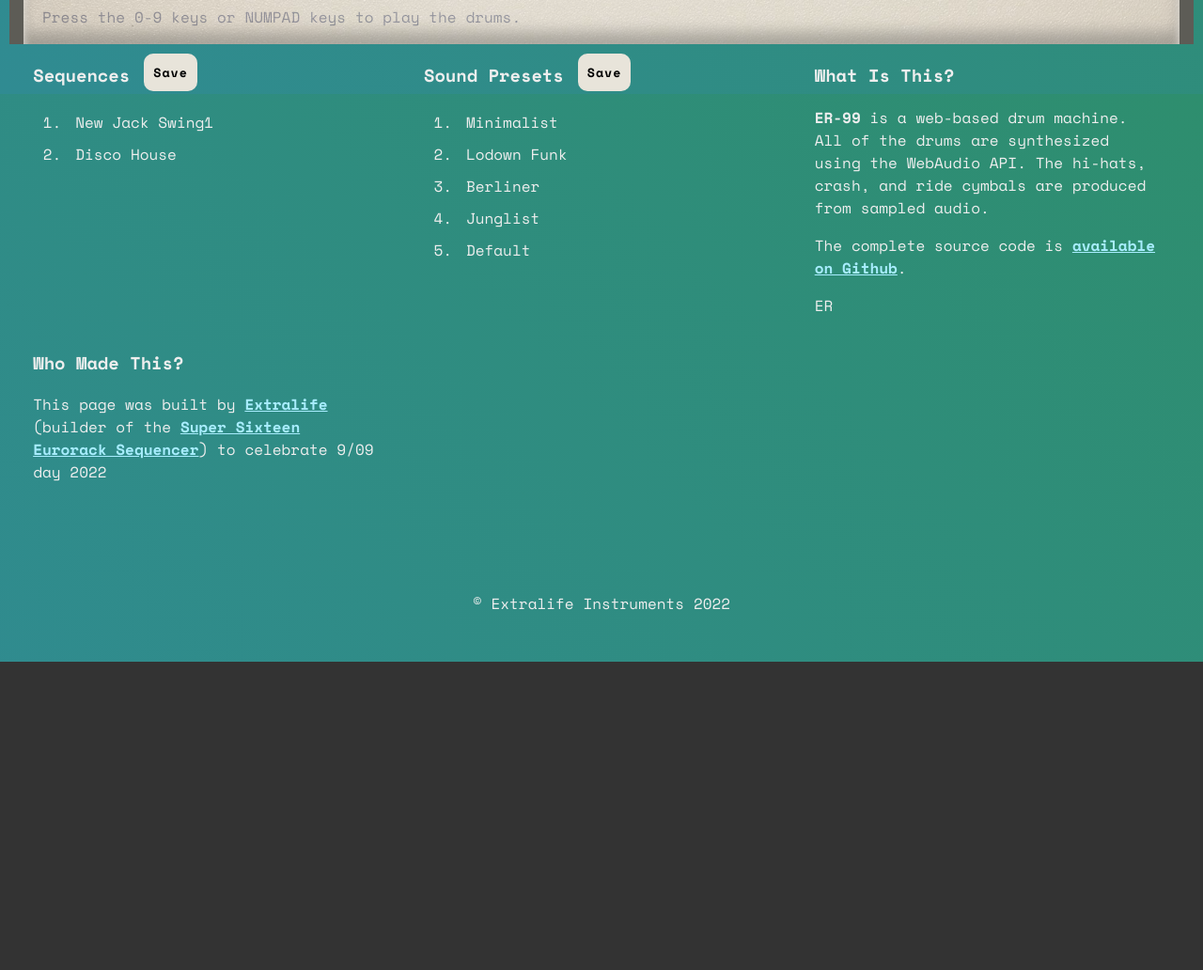
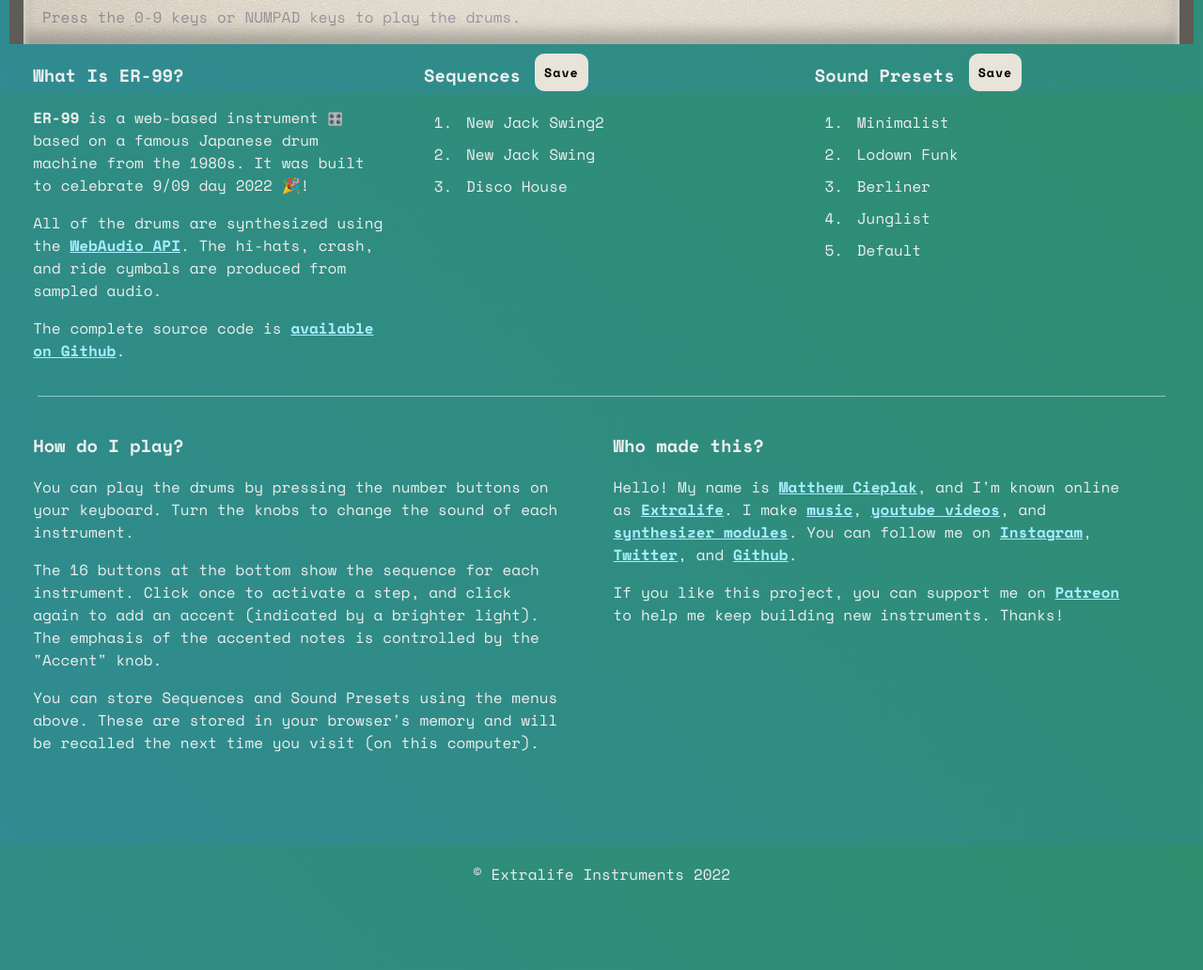
Before and after one commit to matthewcieplak/er-99, a website: page index.html in a window 1280 px wide. Shown: the part 700-1732 px from the top of the page at 94% size. Before the commit the page ends 1404 px from the top, so only its background shows below. Drawn offline with nearby package versions, Linux system fonts and the light colour scheme.

Commit message:
Bugfixes, appearance and sequence tweaks

```diff
--- a/index.html
+++ b/index.html
@@ -18,6 +18,7 @@
     <link rel="preconnect" href="https://fonts.googleapis.com">
     <link rel="preconnect" href="https://fonts.gstatic.com" crossorigin>
     <link href="https://fonts.googleapis.com/css2?family=Exo:wght@800&family=Space+Mono:ital,wght@0,400;0,700;1,400&display=swap" rel="stylesheet">
+    <meta charset="UTF-8">
 </head>
 <body>
     <div id="wrapper">
@@ -443,13 +444,6 @@
     </div>
     <div class="postscript">
 
-        <div class="column">
-            <h3 class="left">Sequences</h3>
-            <button id="save_sequence" class="simple_button">Save</button>
-
-            <textarea id="sequence_text" style="display: none;">JSON HERE</textarea>
-            <ul id="sequence_list" class="preset_list clear"></ul>
-        </div>
 
         <div class="column">
             <h3 class="left">Sound Presets</h3>
@@ -460,19 +454,43 @@
         </div>
 
         <div class="column">
-            <h3>What Is This?</h3>
-            <p><strong>ER-99</strong> is a web-based drum machine. All of the drums are synthesized using the WebAudio API. The hi-hats, crash, and ride cymbals are produced from sampled audio.
-            <p>The complete source code is <a href="https://github.com/matthewcieplak/er-99">available on Github</a>.</p>
-            <p>ER</p>
+            <h3 class="left">Sequences</h3>
+            <button id="save_sequence" class="simple_button">Save</button>
+
+            <textarea id="sequence_text" style="display: none;">JSON HERE</textarea>
+            <ul id="sequence_list" class="preset_list clear"></ul>
         </div>
 
-        <div class="column">
-            <h3>Who Made This?</h3>
-            <p>This page was built by <a href="https://youtube.com/c/extralifedisco">Extralife</a> (builder of the <a href="https://store.extralifeinstruments.com">Super Sixteen Eurorack Sequencer</a>) to celebrate 9/09 day 2022
+        <div class="column flexcolumn">
+            <h3>What Is ER-99?</h3>
+            <p><strong>ER-99</strong> is a web-based instrument <code>🎛️</code> based on a famous Japanese drum machine from the 1980s. It was built to celebrate 9/09 day 2022 🎉!
+            <p>All of the drums are synthesized using the <a href="https://developer.mozilla.org/en-US/docs/Web/API/Web_Audio_API" target="_blank">WebAudio API</a>. The hi-hats, crash, and ride cymbals are produced from sampled audio.
+            <p>The complete source code is <a href="https://github.com/matthewcieplak/er-99" target="_blank">available on Github</a>.</p>
+        </div>
 
+        <hr class="hidden-xs hidden-sm hidden-md"/>
+
+
+        <div class="clear column doublecolumn">
+            <h3>How do I play?</h3>
+            <p>You can play the drums by pressing the number buttons on your keyboard. Turn the knobs to change the sound of each instrument. </p>
+
+            <p>The 16 buttons at the bottom show the sequence for each instrument. Click once to activate a step, and click again to add an accent (indicated by a brighter light). The emphasis of the accented notes is controlled by the "Accent" knob.</p>
+
+            <p>You can store Sequences and Sound Presets using the menus above. These are stored in your browser's memory and will be recalled the next time you visit (on this computer).</p>
+        </div>
+
+        <div class="column doublecolumn">
+            <h3>Who made this?</h3>
+            <p>Hello! My name is <a href="https://matthewcieplak.com" target="_blank">Matthew Cieplak</a>, and I'm known online as <a href="https://youtube.com/c/extralifedisco" target="_blank">Extralife</a>.
+            I make <a href="https://soundcloud.com/extralifedisco">music</a>, <a href="https://youtube.com/c/extralifedisco">youtube videos</a>, and <a href="https://store.extralifeinstruments.com">synthesizer modules</a>.
+            You can follow me on <a href="https://instagram.com/extralifedisco" target="_blank">Instagram</a>, <a href="https://twitter.com/extralifedisco" target="_blank">Twitter</a>, and <a href="https://github.com/matthewcieplak">Github</a>.
+
+            <p>If you like this project, you can support me on <a href="https://patreon.com/extralife">Patreon</a> to help me keep building new instruments. Thanks!</p>
         </div>
         <p style="text-align: center; clear: both; padding: 100px 0 50px;">&copy; Extralife Instruments 2022</p>
 
     </div>
+<div class="clear">&nbsp;</div>
 </body>
 </html>
--- a/js/build.js
+++ b/js/build.js
@@ -1112,6 +1112,7 @@
         sequencer[key] = preset[key];
         switch (key) {
             case 'bars':
+                sequence_max_length = preset[key] * 16;
                 setSequenceLength(preset[key]);
                 updateSequenceDisplay();
                 break;
@@ -1183,7 +1184,9 @@
 function keyPressed(event) {
     if (!running)
         setupAudio();
-    if (document.activeElement)
+    if (document.activeElement.nodeName == 'INPUT') {
+        return true;
+    }
     if (keymap[event.which]) {
         notePlayed(keymap[event.which]);
     }
--- a/presets.json
+++ b/presets.json
@@ -11,9 +11,9 @@
         "bd_decay":938.00,"bd_env_time": 58.00,"bd_pitch": 42.40,"bd_saturation": 1.64,"bd_tone": 0.42,"bd_volume": 0.5,"cr_decay": 3000.00,"cr_pitch": 1.07,"cr_volume": 0.53,"hc_decay": 0.00,"hc_spread": 13.52,"hc_tone_decay": 761.64,"hc_volume": 0.89,"ht_decay": 210.00,"ht_pitch": 301.50,"ht_tone": 0.06,"ht_volume": 0.50,"lt_decay": 210.00,"lt_pitch": 133.60,"lt_tone": 0.06,"lt_volume": 0.68,"mt_decay": 210.00,"mt_pitch": 213.00,"mt_tone": 0.06,"mt_volume": 0.72,"ohh_decay": 2789.00,"ohh_decay_closed": 382.86,"ohh_pitch": 1.11,"ohh_volume": 0.47,"rc_decay": 3000.00,"rc_pitch": 0.80,"rc_volume": 0.39,"rs_volume": 1.84,"sd_decay": 200.00,"sd_pitch": 132.00,"sd_snap": 270.00,"sd_tone": 0.86,"sd_volume": 0.55
     },
     "Lodown Funk" : {
-        "bd_decay": 1802.00,"bd_env_time": 46.00,"bd_pitch": 65.60,"bd_saturation": 3.00,"bd_tone": 0.08,"bd_volume": 0.46,"cr_decay": 506.00,"cr_pitch": 0.51,"cr_volume": 0.47,"hc_decay": 420.00,"hc_spread": 26.12,"hc_tone_decay": 148.46,"hc_volume": 0.42,"ht_decay": 60.00,"ht_pitch": 600.00,"ht_tone": 0.12,"ht_volume": 0.50,"lt_decay": 300.00,"lt_pitch": 115.40,"lt_tone": 0.12,"lt_volume": 0.53,"mt_decay": 60.00,"mt_pitch": 367.00,"mt_tone": 0.12,"mt_volume": 0.50,"ohh_decay": 2209.00,"ohh_decay_closed": 236.01,"ohh_pitch": 0.45,"ohh_volume": 0.23,"rc_decay": 999.00,"rc_pitch": 0.40,"rc_volume": 0.36,"rs_volume": 2.64,"sd_decay": 200.00,"sd_pitch": 100.80,"sd_snap": 840.00,"sd_tone": 0.50,"sd_volume": 0.43
+        "bd_decay": 1802.00,"bd_env_time": 46.00,"bd_pitch": 65.60,"bd_saturation": 3.00,"bd_tone": 0.08,"bd_volume": 0.46,"cr_decay": 506.00,"cr_pitch": 0.51,"cr_volume": 0.47,"hc_decay": 200.00,"hc_spread": 26.12,"hc_tone_decay": 148.46,"hc_volume": 0.42,"ht_decay": 60.00,"ht_pitch": 600.00,"ht_tone": 0.12,"ht_volume": 0.50,"lt_decay": 300.00,"lt_pitch": 115.40,"lt_tone": 0.12,"lt_volume": 0.53,"mt_decay": 60.00,"mt_pitch": 367.00,"mt_tone": 0.12,"mt_volume": 0.50,"ohh_decay": 2209.00,"ohh_decay_closed": 236.01,"ohh_pitch": 0.45,"ohh_volume": 0.23,"rc_decay": 999.00,"rc_pitch": 0.40,"rc_volume": 0.36,"rs_volume": 2.64,"sd_decay": 200.00,"sd_pitch": 100.80,"sd_snap": 840.00,"sd_tone": 0.50,"sd_volume": 0.43
     },
     "Minimalist" : {
-        "bd_decay": 470.00,"bd_env_time": 46.00,"bd_pitch": 65.60,"bd_saturation": 0.90,"bd_tone": 0.44,"bd_volume": 0.51,"cr_decay": 245.00,"cr_pitch": 1.60,"cr_volume": 0.32,"hc_decay": 0.00,"hc_spread": 7.04,"hc_tone_decay": 148.46,"hc_volume": 0.34,"ht_decay": 141.60,"ht_pitch": 406.50,"ht_tone": 0.12,"ht_volume": 0.35,"lt_decay": 60.00,"lt_pitch": 203.80,"lt_tone": 0.12,"lt_volume": 0.33,"mt_decay": 60.00,"mt_pitch": 301.00,"mt_tone": 0.00,"mt_volume": 0.28,"ohh_decay": 1107.00,"ohh_decay_closed": 215.80,"ohh_pitch": 1.28,"ohh_volume": 0.47,"rc_decay": 361.00,"rc_pitch": 0.62,"rc_volume": 0.15,"rs_volume": 2.82,"sd_decay": 200.00,"sd_pitch": 167.10,"sd_snap": 100.00,"sd_tone": 0.94,"sd_volume": 0.51
+        "bd_decay": 470.00,"bd_env_time": 46.00,"bd_pitch": 65.60,"bd_saturation": 0.90,"bd_tone": 0.44,"bd_volume": 0.51,"cr_decay": 245.00,"cr_pitch": 1.60,"cr_volume": 0.32,"hc_decay": 0.00,"hc_spread": 7.04,"hc_tone_decay": 148.46,"hc_volume": 0.34,"ht_decay": 141.60,"ht_pitch": 406.50,"ht_tone": 0.12,"ht_volume": 0.60,"lt_decay": 60.00,"lt_pitch": 203.80,"lt_tone": 0.12,"lt_volume": 0.60,"mt_decay": 60.00,"mt_pitch": 301.00,"mt_tone": 0.00,"mt_volume": 0.60,"ohh_decay": 1107.00,"ohh_decay_closed": 215.80,"ohh_pitch": 1.28,"ohh_volume": 0.47,"rc_decay": 361.00,"rc_pitch": 0.62,"rc_volume": 0.15,"rs_volume": 2.82,"sd_decay": 200.00,"sd_pitch": 167.10,"sd_snap": 100.00,"sd_tone": 0.94,"sd_volume": 0.51
     }
 }
--- a/sequences.json
+++ b/sequences.json
@@ -16,7 +16,7 @@
         "swing":1.0,
         "globalAccent":2.0
     },
-    "New Jack Swing1" : {
+    "New Jack Swing" : {
         "bd" : [2,0,0,0, 0,0,0,1, 0,0,2,0, 0,0,0,0, 2,0,0,0, 0,0,0,1, 0,0,2,0, 0,0,0,0 ],
         "sd" : [0,0,0,0, 2,1,0,0, 1,1,1,0, 2,1,0,0, 0,0,0,1, 2,0,0,2, 0,1,1,0, 2,1,0,0 ],
         "lt" : [0,0,0,0, 0,0,0,0, 0,0,0,0, 0,0,0,0, 0,0,0,0, 0,0,0,0, 0,0,0,0, 0,0,1,1 ],
@@ -32,5 +32,8 @@
         "tempo":110,
         "swing":5.0,
         "globalAccent":3.5
+    },
+    "New Jack Swing2" : {
+        "sd" : [0,0,0,0, 2,1,0,1, 0,1,0,0, 2,1,0,0, 0,0,0,0, 2,2,0,2, 1,1,1,0, 2,1,1,0 ]
     }
 }
--- a/src/sequencer.ts
+++ b/src/sequencer.ts
@@ -233,6 +233,7 @@
 
         switch(key){
         case 'bars':
+            sequence_max_length = preset[key] * 16;
             setSequenceLength(preset[key]);
             updateSequenceDisplay();
             break;
--- a/src/ui.ts
+++ b/src/ui.ts
@@ -47,7 +47,9 @@
 function keyPressed(event){
     if (!running) setupAudio();
 
-    if (document.activeElement)
+    if (document.activeElement.nodeName == 'INPUT') {
+        return true;
+    }
 
     if (keymap[event.which]) {
         notePlayed(keymap[event.which]);
--- a/style.css
+++ b/style.css
@@ -8,6 +8,7 @@
     padding: 10px;
     box-sizing: border-box;
     background-image: linear-gradient(45deg, rgb(48, 139, 146),rgb(46, 142, 110));
+    background-size: cover;
 }
 
 .clear{ clear: both;  }
@@ -48,6 +49,7 @@
     box-sizing: border-box;
     /* border-bottom: 5px solid rgba(0,0,0, 0.5); */
     min-height: 710px;
+    background-size: cover;
 }
 
 #bg{
@@ -620,12 +622,29 @@
 
 
 .column{
-    width: 29%;
-    float: left;
-    margin: 0 2%;
+    width: 30%;
+    float: right;
+    margin: 0 2% 0 1%;
     box-sizing: border-box;
+    margin-bottom: 20px;
 }
 
+.doublecolumn{
+    float: left;
+    width: 45%;
+    margin: 0 2%;
+}
+
+hr{
+    border: 0px none;
+    border-top: 1px solid rgba(255,255,255,0.5);
+    background: transparent;
+    height: 0;
+    margin: 19px 30px;
+    clear: both;
+    border-bottom: 0px none;
+    box-shadow: none;
+}
 /* .column:nth-of-type(n-1){
     padding-right: 10px;
 } */
@@ -665,6 +684,20 @@
 .preset_list li .preset_delete{
     display: none;
 }
+
+.preset_list::-webkit-scrollbar {
+    width: 12px;               /* width of the entire scrollbar */
+  }
+
+.preset_list::-webkit-scrollbar-track {
+    background: transparent;        /* color of the tracking area */
+}
+
+.preset_list::-webkit-scrollbar-thumb {
+    background-color: rgba(255,255,255,0.5);    /* color of the scroll thumb */
+    border-radius: 20px;       /* roundness of the scroll thumb */
+    border: 3px solid transparent;  /* creates padding around scroll thumb */
+  }
 
 
 #save_preset, #save_sequence{
@@ -773,7 +806,16 @@
 
     .column{
         width: 45%;
-        margin: 0 2%;
+        margin: 0 2% 0 1%;
+    }
+
+
+    .flexcolumn, .doublecolumn{
+        clear: both;
+        width: auto;
+        border-top: 1px solid rgba(255,255,255,0.5);
+        margin-top: 20px;
+        padding-top: 20px;
     }
 
 
@@ -867,10 +909,11 @@
         clear: right;
     }
 
-    .column{
+    .column, .doublecolumn{
         width: 45%;
-        margin: 0 2%;
+        margin: 0 2% 0 1%;
     }
+
 
 }
 
```
Lines whose indentation alone changed are shown as unchanged.
